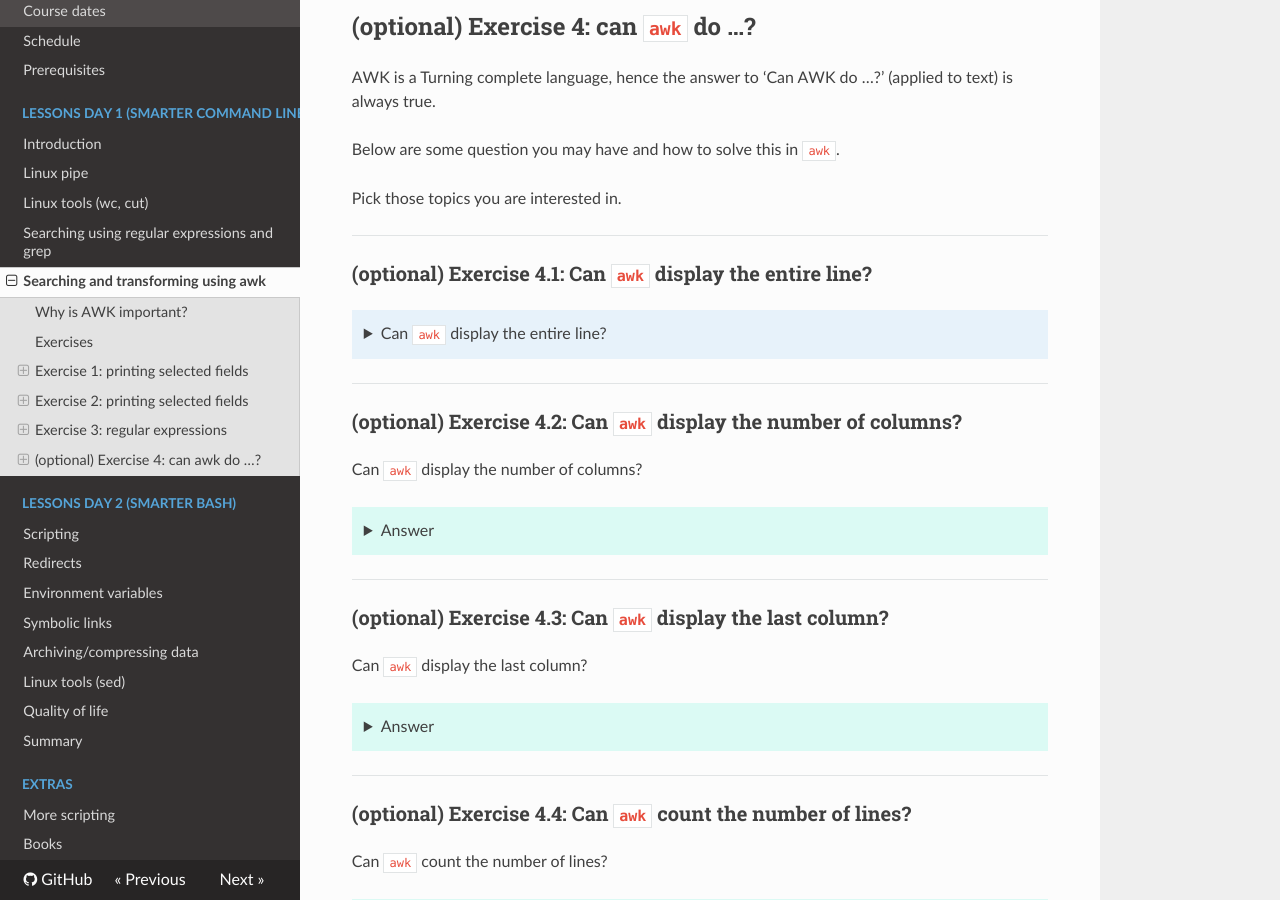
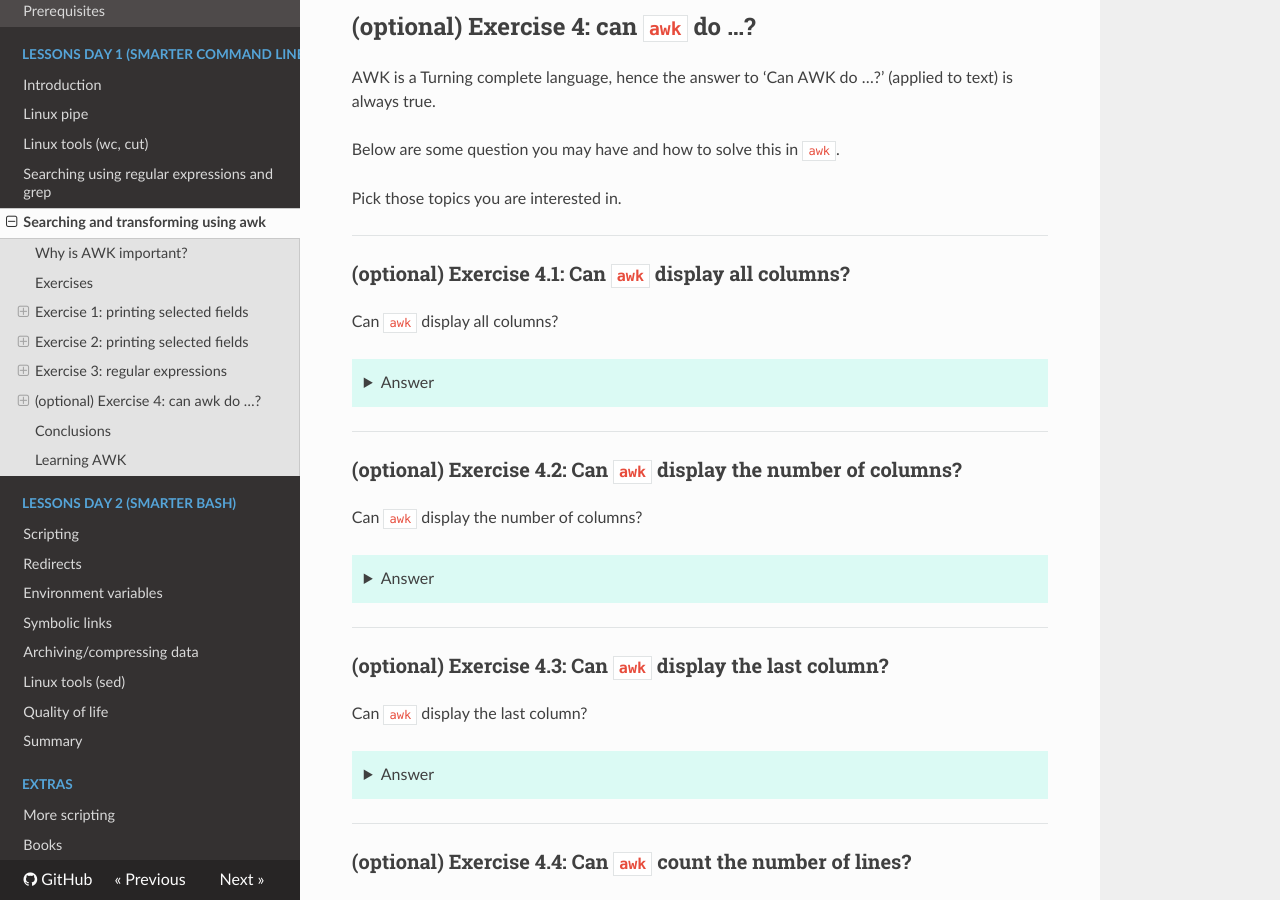
Before and after one commit to UPPMAX/linux-command-line-201, an MkDocs documentation site: the page built from docs/sessions/awk/README.md, in a window 1280 px wide and 900 px high, scrolled down 4164 px. Built offline with MkDocs 1.6.1, drawn with Linux system fonts in a browser that asks for light colours; nearby versions of some CDN libraries; some of the changed text lies outside the part shown.

Commit message:
Fix TOC for AWK

````diff
--- a/docs/sessions/awk/README.md
+++ b/docs/sessions/awk/README.md
@@ -537,18 +537,15 @@ Pick those topics you are interested in.
 
 ---
 
-### (optional) Exercise 4.1: Can `awk` display the entire line?
+### (optional) Exercise 4.1: Can `awk` display all columns?
 
-??? note "Can `awk` display the entire line?"
+Can `awk` display all columns?
 
-    Can `awk` display the entire line?
+??? tip "Answer"
 
-
-    ??? tip "Answer"
-
-        ```bash
-        $ awk '{print $0}' file.dat
-        ```
+    ```bash
+    $ awk '{print $0}' file.dat
+    ```
 
 ---
 
@@ -656,6 +653,8 @@ Can `awk` use variables?
 
 ---
 
+## Conclusions
+
 !!! info "Conclusions"
 
     - `awk` can be used pipes: `ls -l | awk '{ print $5 $9 }'`
@@ -668,6 +667,8 @@ Can `awk` use variables?
     - `awk` can do a lot more
 
 ---
+
+## Learning AWK
 
 !!! info "Learning AWK"
 
````
